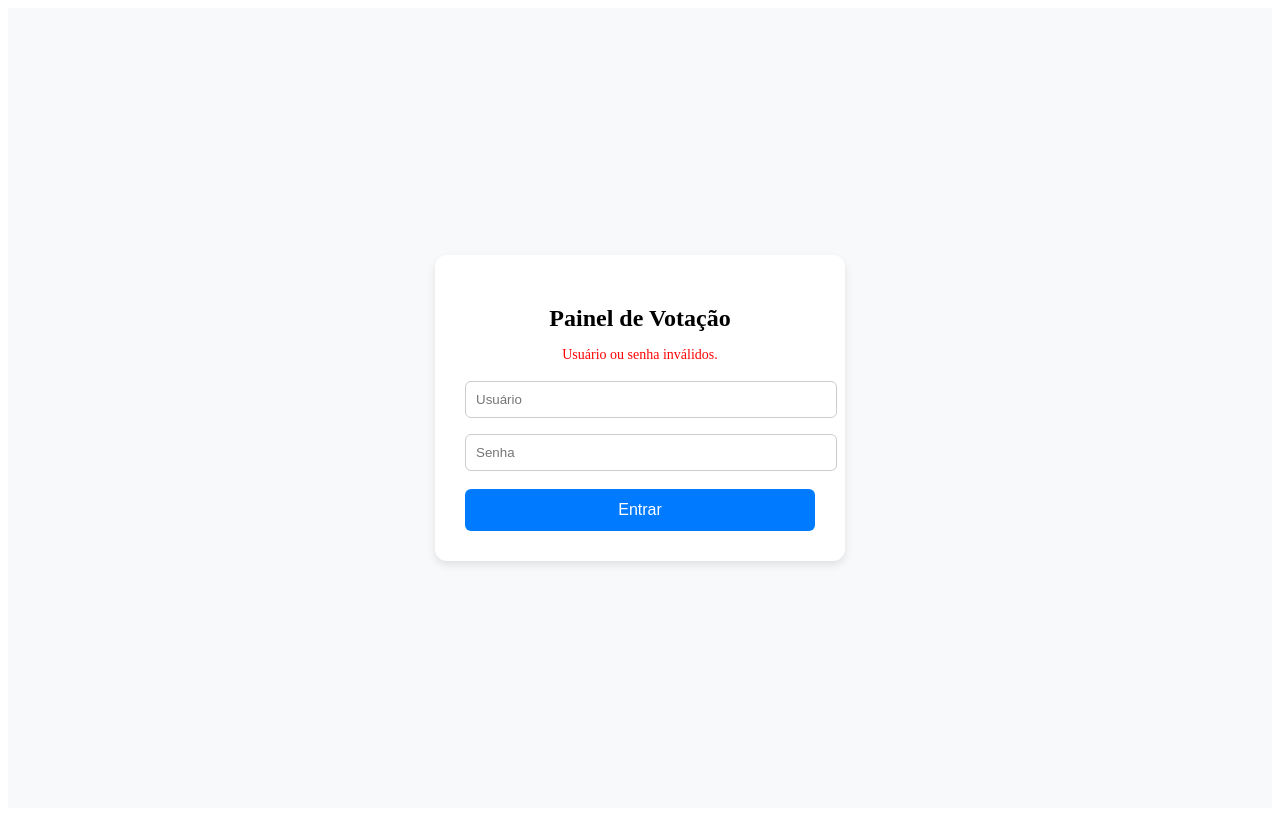
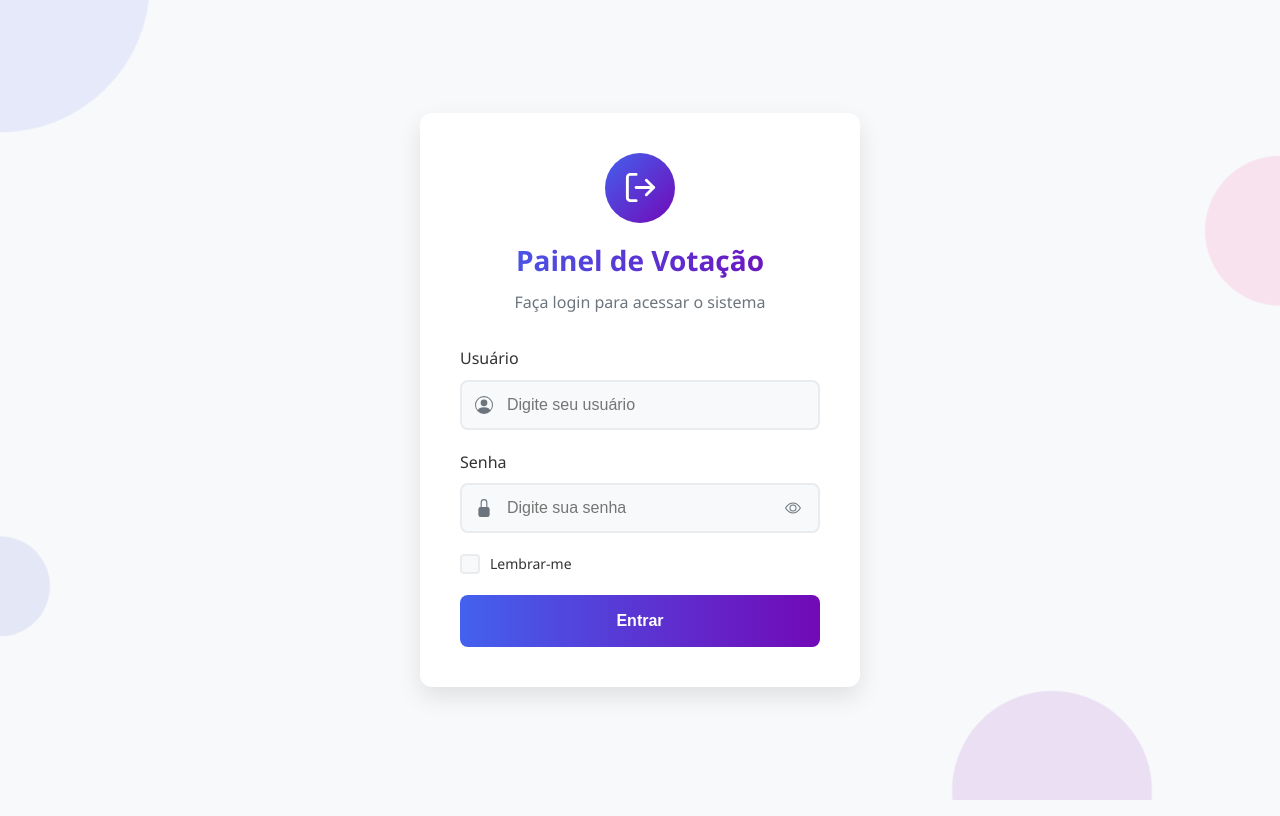
Before and after one commit to gabrieldonlopes/painel_votacao, a FastAPI app: page /auth/login in a window 1280 px wide. Run offline with FastAPI, Linux system fonts and the light colour scheme.

Commit message:
mudando a cara da tela de login2

```diff
--- a/templates/login.html
+++ b/templates/login.html
@@ -2,74 +2,89 @@
 <html lang="pt-br">
 <head>
     <meta charset="UTF-8">
-    <title>Login</title>
-    <style>
-        .login-container {
-            display: flex;
-            justify-content: center;
-            align-items: center;
-            height: 100vh;
-            background: #f8f9fa;
-        }
-
-        .login-card {
-            background: #fff;
-            padding: 30px;
-            border-radius: 12px;
-            box-shadow: 0 4px 8px rgba(0, 0, 0, 0.1);
-            width: 350px;
-            text-align: center;
-        }
-
-        .login-title {
-            font-size: 24px;
-            margin-bottom: 15px;
-            font-weight: bold;
-        }
-
-        .error-message {
-            color: red;
-            font-size: 14px;
-            margin-bottom: 10px;
-        }
-
-        .input-field {
-            width: 100%;
-            padding: 10px;
-            margin: 8px 0;
-            border-radius: 6px;
-            border: 1px solid #ccc;
-        }
-
-        .login-button {
-            width: 100%;
-            background-color: #007bff;
-            color: #fff;
-            padding: 12px;
-            border: none;
-            border-radius: 6px;
-            cursor: pointer;
-            font-size: 16px;
-            margin-top: 10px;
-        }
-
-        .login-button:hover {
-            background-color: #0056b3;
-        }
-    </style>
+    <meta name="viewport" content="width=device-width, initial-scale=1.0">
+    <title>Painel de Votação - Login</title>
+    <link rel="stylesheet" href="{{ url_for('static', path='css/login.css') }}">
 </head>
 <body>
     <div class="login-container">
+        <div class="animated-background">
+            <div class="shape shape1"></div>
+            <div class="shape shape2"></div>
+            <div class="shape shape3"></div>
+            <div class="shape shape4"></div>
+        </div>
+
         <div class="login-card">
-            <h2 class="login-title">Painel de Votação</h2>
-            <p class="error-message">Usuário ou senha inválidos.</p>
+            <div class="logo-container">
+                <div class="logo">
+                    <svg xmlns="http://www.w3.org/2000/svg" viewBox="0 0 24 24" fill="none" stroke="currentColor" stroke-width="2" stroke-linecap="round" stroke-linejoin="round">
+                        <path d="M9 21H5a2 2 0 0 1-2-2V5a2 2 0 0 1 2-2h4"></path>
+                        <polyline points="16,17 21,12 16,7"></polyline>
+                        <line x1="21" y1="12" x2="9" y2="12"></line>
+                    </svg>
+                </div>
+                <h2 class="login-title">Painel de Votação</h2>
+                <p class="login-subtitle">Faça login para acessar o sistema</p>
+            </div>
 
-            <form>
-            <input type="text" placeholder="Usuário" class="input-field" />
-            <input type="password" placeholder="Senha" class="input-field" />
-            <button type="submit" class="login-button">Entrar</button>
+            {% if error_message %}
+            <div class="error-message">
+                <svg xmlns="http://www.w3.org/2000/svg" width="16" height="16" fill="currentColor" viewBox="0 0 16 16">
+                    <path d="M8 15A7 7 0 1 1 8 1a7 7 0 0 1 0 14zm0 1A8 8 0 1 0 8 0a8 8 0 0 0 0 16z"/>
+                    <path d="M7.002 11a1 1 0 1 1 2 0 1 1 0 0 1-2 0zM7.1 4.995a.905.905 0 1 1 1.8 0l-.35 3.507a.552.552 0 0 1-1.1 0L7.1 4.995z"/>
+                </svg>
+                <span>{{ error_message }}</span>
+            </div>
+            {% endif %}
+
+            <form method="post" action="/auth/login" class="login-form">
+                <div class="input-group">
+                    <label for="username">Usuário</label>
+                    <div class="input-with-icon">
+                        <svg xmlns="http://www.w3.org/2000/svg" width="18" height="18" fill="currentColor" viewBox="0 0 16 16">
+                            <path d="M11 6a3 3 0 1 1-6 0 3 3 0 0 1 6 0z"/>
+                            <path fill-rule="evenodd" d="M0 8a8 8 0 1 1 16 0A8 8 0 0 1 0 8zm8-7a7 7 0 0 0-5.468 11.37C3.242 11.226 4.805 10 8 10s4.757 1.225 5.468 2.37A7 7 0 0 0 8 1z"/>
+                        </svg>
+                        <input type="text" id="username" name="username" placeholder="Digite seu usuário" class="input-field" required />
+                    </div>
+                </div>
+
+                <div class="input-group">
+                    <label for="password">Senha</label>
+                    <div class="input-with-icon">
+                        <svg xmlns="http://www.w3.org/2000/svg" width="18" height="18" fill="currentColor" viewBox="0 0 16 16">
+                            <path d="M8 1a2 2 0 0 1 2 2v4H6V3a2 2 0 0 1 2-2zm3 6V3a3 3 0 0 0-6 0v4a2 2 0 0 0-2 2v5a2 2 0 0 0 2 2h6a2 2 0 0 0 2-2V9a2 2 0 0 0-2-2z"/>
+                        </svg>
+                        <input type="password" id="password" name="password" placeholder="Digite sua senha" class="input-field" required />
+                        <button type="button" class="toggle-password" aria-label="Mostrar senha">
+                            <svg xmlns="http://www.w3.org/2000/svg" width="16" height="16" fill="currentColor" viewBox="0 0 16 16">
+                                <path d="M16 8s-3-5.5-8-5.5S0 8 0 8s3 5.5 8 5.5S16 8 16 8zM1.173 8a13.133 13.133 0 0 1 1.66-2.043C4.12 4.668 5.88 3.5 8 3.5c2.12 0 3.879 1.168 5.168 2.457A13.133 13.133 0 0 1 14.828 8c-.058.087-.122.183-.195.288-.335.48-.83 1.12-1.465 1.755C11.879 11.332 10.119 12.5 8 12.5c-2.12 0-3.879-1.168-5.168-2.457A13.134 13.134 0 0 1 1.172 8z"/>
+                                <path d="M8 5.5a2.5 2.5 0 1 0 0 5 2.5 2.5 0 0 0 0-5zM4.5 8a3.5 3.5 0 1 1 7 0 3.5 3.5 0 0 1-7 0z"/>
+                            </svg>
+                        </button>
+                    </div>
+                </div>
+
+                <div class="remember-forgot">
+                    <label class="remember-me">
+                        <input type="checkbox" name="remember" />
+                        <span class="checkmark"></span>
+                        Lembrar-me
+                    </label>
+                </div>
+
+                <button type="submit" class="login-button">
+                    <span class="button-text">Entrar</span>
+                    <div class="button-loader">
+                        <div class="loader"></div>
+                    </div>
+                </button>
             </form>
+
         </div>
     </div>
+
+    <script src="{{ url_for('static', path='js/login.js') }}"></script>
 </body>
 </html>
```
